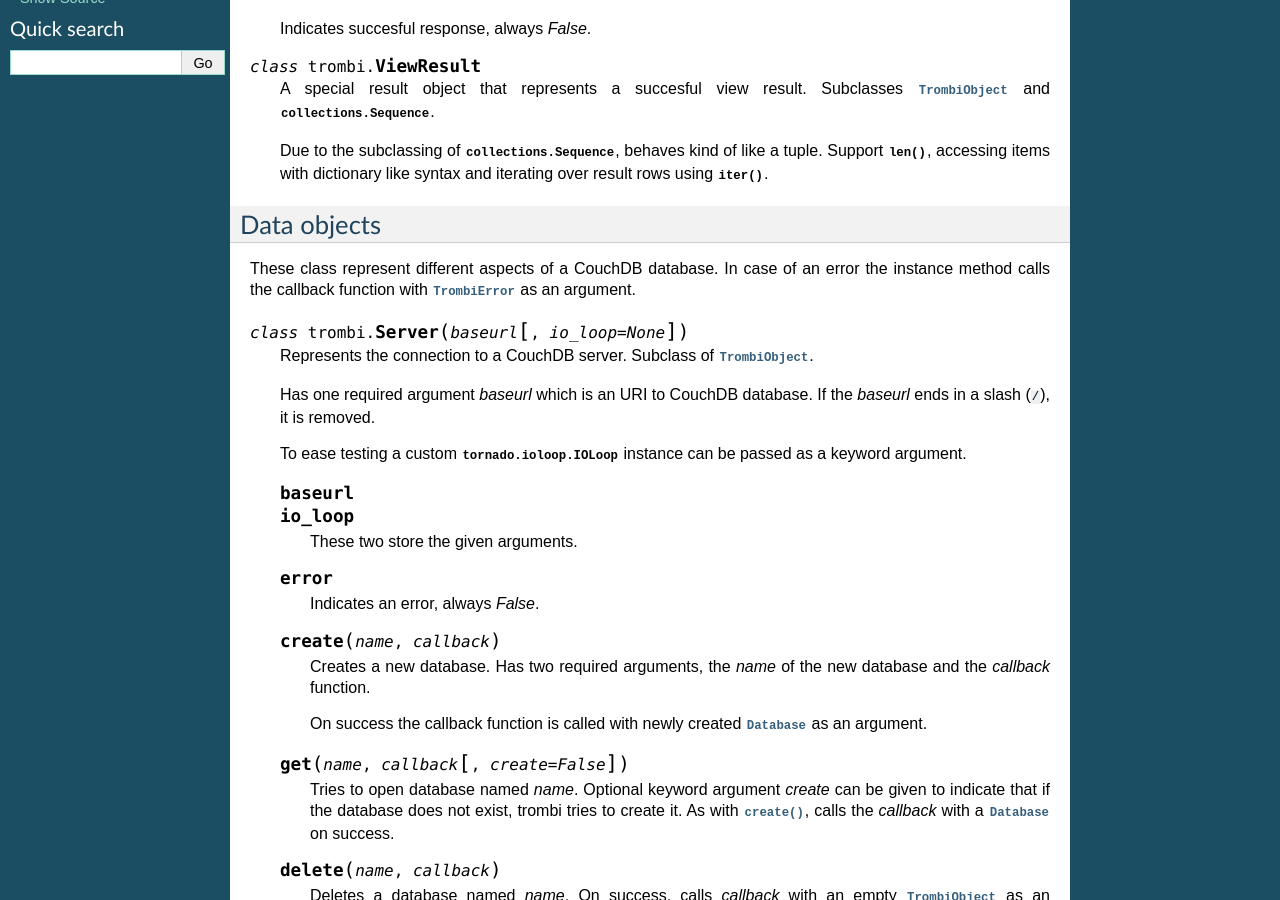
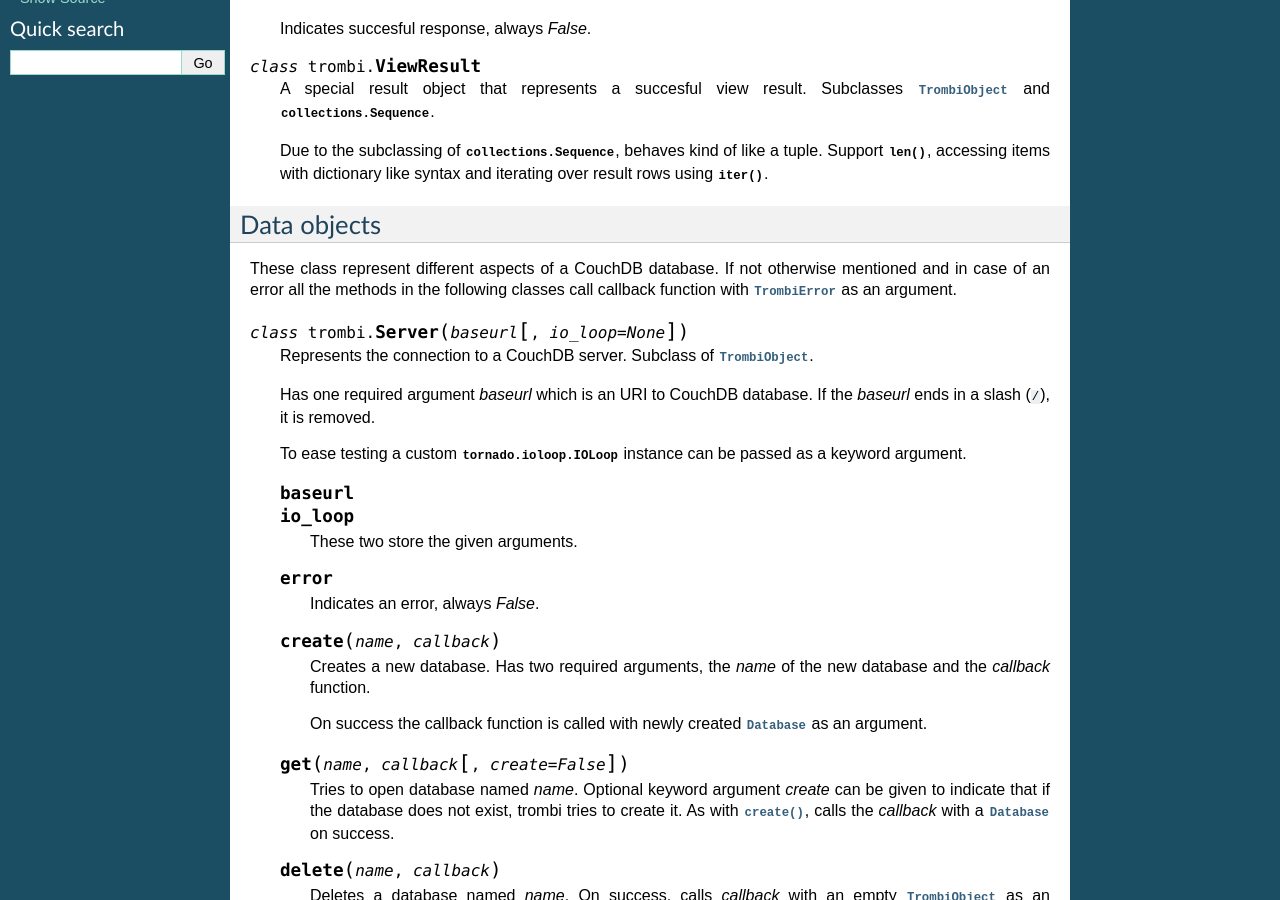
Before and after one commit to inoi/trombi, a Sphinx documentation site: the page built from doc/python-api.rst, in a window 1280 px wide and 900 px high, scrolled down 837 px. Built offline with Sphinx 7.4.7, drawn with Linux system fonts in a browser that asks for light colours.

Commit message:
doc: Clarify error handling

```diff
--- a/doc/python-api.rst
+++ b/doc/python-api.rst
@@ -78,9 +78,10 @@ Result objects
 Data objects
 ============
 
-These class represent different aspects of a CouchDB database. In case
-of an error the instance method calls the callback function with
-:class:`TrombiError` as an argument.
+These class represent different aspects of a CouchDB database. If not
+otherwise mentioned and in case of an error all the methods in the
+following classes call callback function with :class:`TrombiError` as
+an argument.
 
 .. class:: Server(baseurl[, io_loop=None])
 
```
